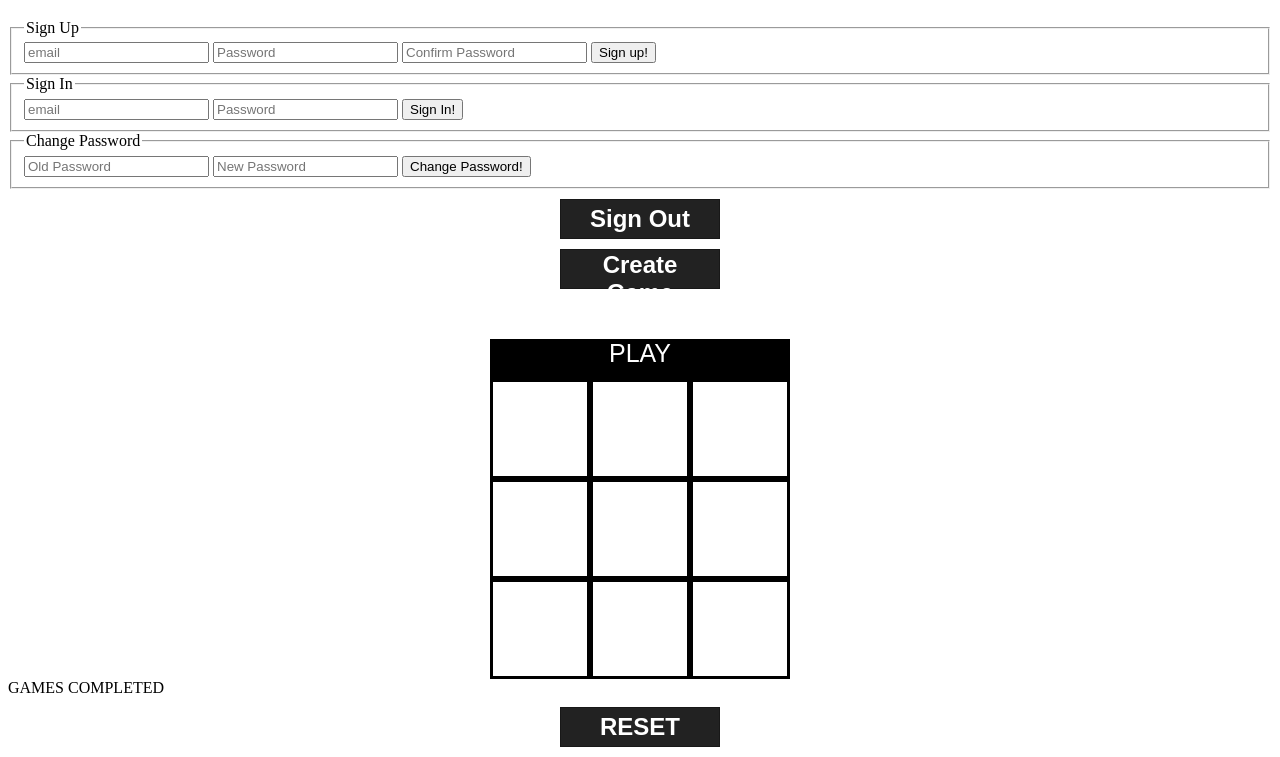
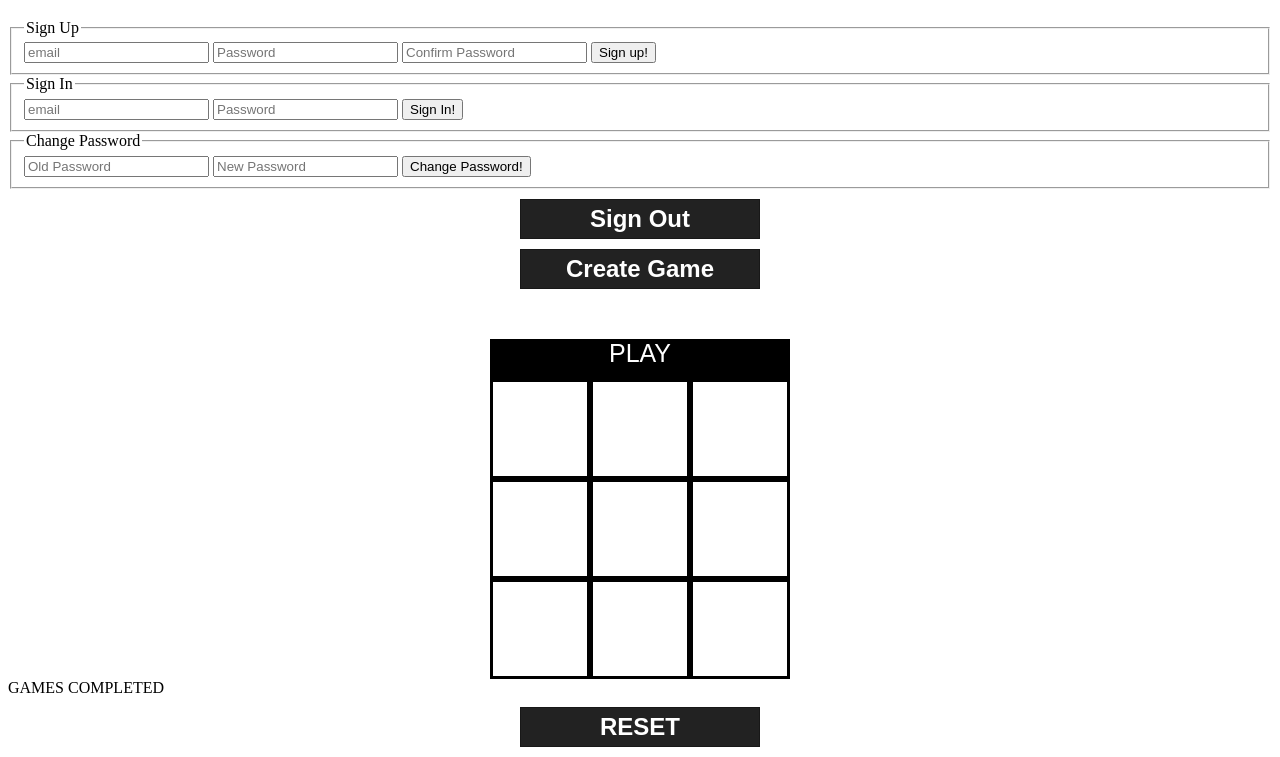
Before and after one commit to allanolive/tictactoe-client, a website built with webpack: page index.html in a window 1280 px wide. Shown: the part 61-818 px from the top of the page. Built offline with nearby package versions, Linux system fonts and the light colour scheme.

Commit message:
Modified buttons
- Minor changes so far, just made buttons wider to fit words.

```diff
--- a/assets/styles/index.scss
+++ b/assets/styles/index.scss
@@ -1,3 +1,5 @@
+// @import '~bootstrap/scss/bootstrap';
+
 * {
   box-sizing: border-box;
 }
@@ -54,7 +56,7 @@ color: white;
 font-weight: bold;
 border: 1px solid rgba(20,20,20,0.7);
 cursor: pointer;
-width: 160px;
+width: 240px;
 height: 40px;
 font-size: 24px;
 display: block;
```
